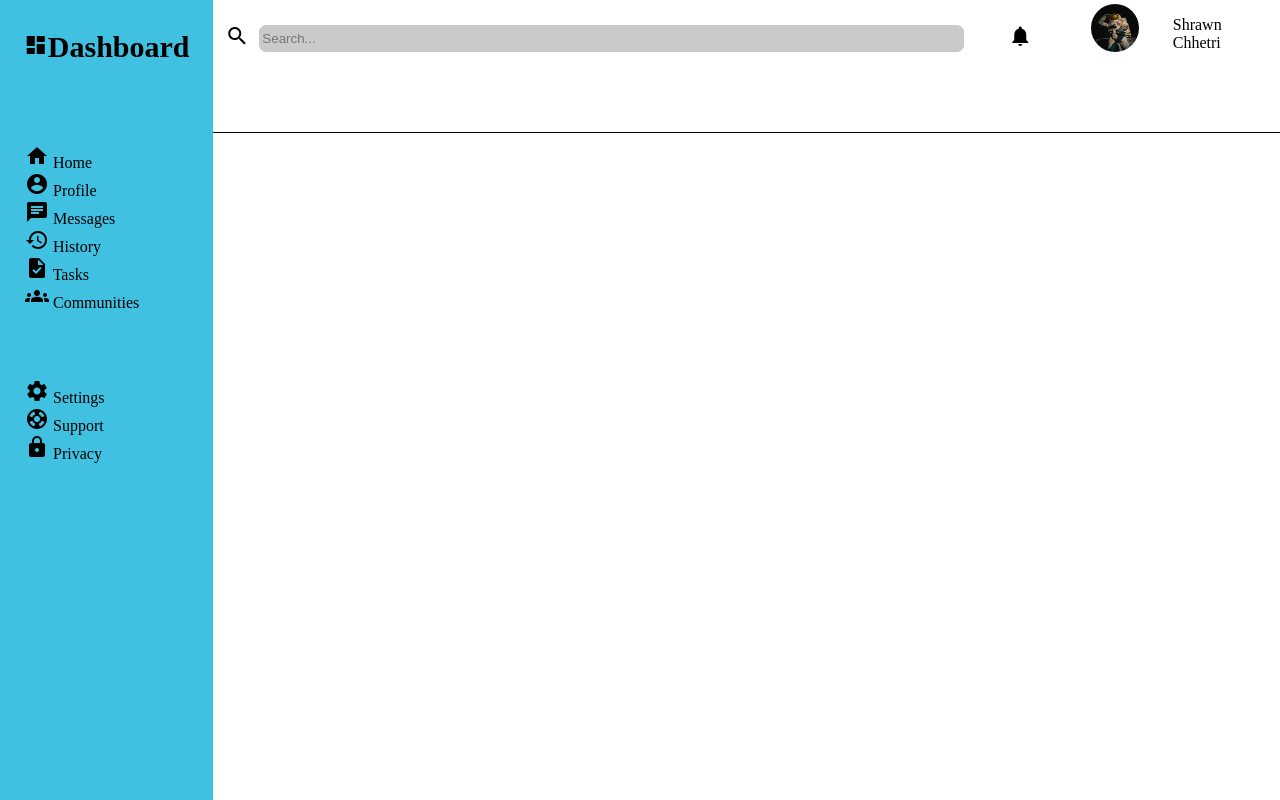
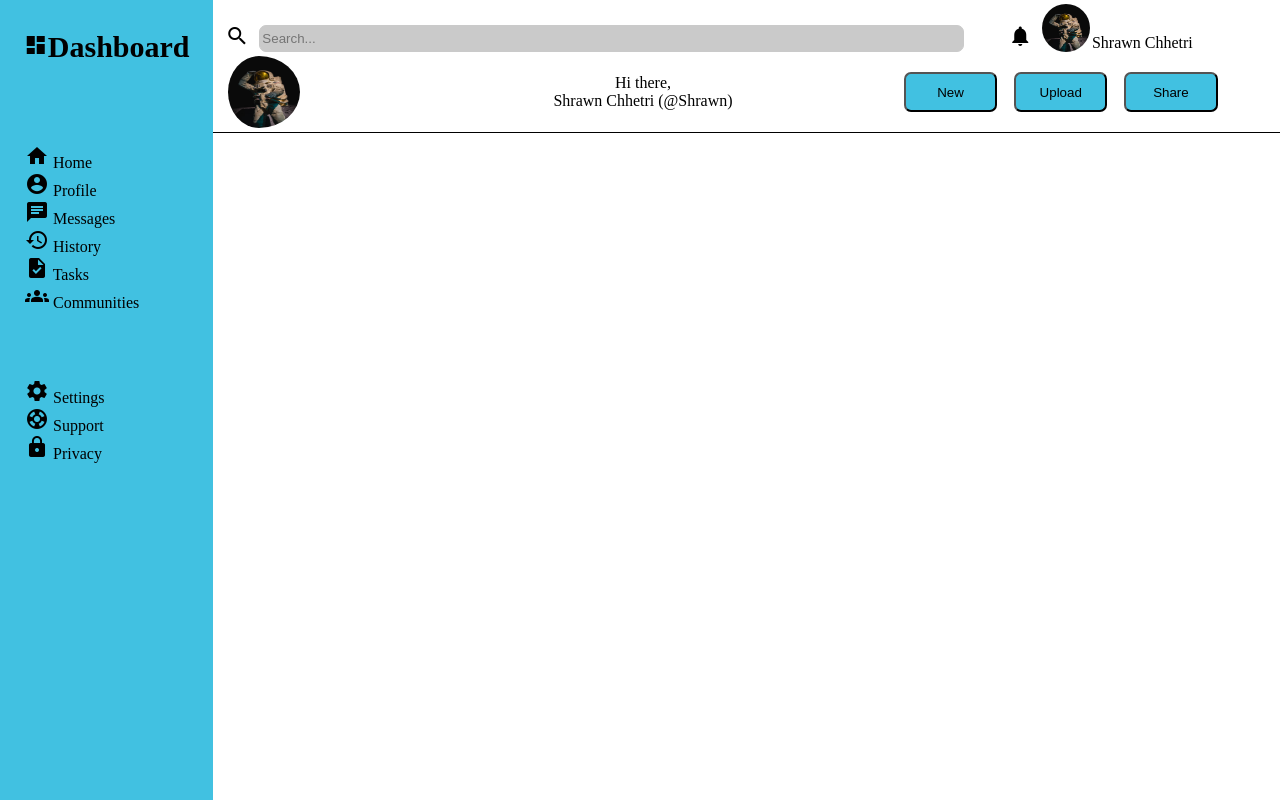
Before and after one commit to Shrawn100/adminDashboard, a plain HTML site: page index.html in a window 1280 px wide. Drawn offline with Linux system fonts and the light colour scheme.

Commit message:
Complete header section without font styling

```diff
--- a/index.html
+++ b/index.html
@@ -101,7 +101,17 @@
 
             </div>
 
-            <div class="header-bot-half"></div>
+            <div class="header-bot-half">
+                <div class="bigger-icon">
+                    <img src="./astronaut.avif" alt="astronaut">
+                </div>
+                <p class="hello">Hi there,<br>Shrawn Chhetri (@Shrawn)</p>
+                <div class="buttons">
+                    <button>New</button>
+                    <button>Upload</button>
+                    <button>Share</button>
+                </div>
+            </div>
         </div>
         <div class="content"></div>
 
--- a/style.css
+++ b/style.css
@@ -48,7 +48,7 @@ body{
     border-bottom: 1px solid black;
 
 }
-
+/* top half */
 .header-top-half{
 
     display:grid;
@@ -72,8 +72,8 @@ body{
 }
 .right-side{
     display:grid;
-    grid-template-columns: 1fr 1fr 1fr;
-    gap:5px;
+    grid-template-columns: 0.2fr 0.3fr 1fr;
+    gap:2px;
     align-items:flex-end;
     padding-right:20px;
 }
@@ -88,6 +88,56 @@ body{
     border-radius:50%;
 }
 
-.content{
+/* bottom half of header */
+
+.header-bot-half{
+    display:grid;
+    grid-template-columns: 0.5fr 1fr 1fr;
+    align-items: center;
+    padding-left:5px;
+}
+
+.bigger-icon img{
+    height:4.5em;
+    width:4.5em;
+    border-radius: 50%;
+    padding-left:10px;
 
 }
+.bigger-icon{
+    display:grid;
+    grid-template-columns: 1fr 1fr;
+    gap:0;
+    align-items: center;
+    align-content: center;
+    align-self: center;
+
+
+}
+.hello{
+    text-align: center;
+
+
+}
+
+button{
+    background-color: rgb(65, 193, 225);
+    min-width:4em;
+    max-width:7em;
+    height:3em;
+    border-radius:7px;
+    cursor:pointer;
+
+
+
+}
+.buttons{
+
+    display:grid;
+    grid-template-columns: repeat(3,6.7em);
+    margin:auto;
+    gap:3px;
+
+
+
+}
```
